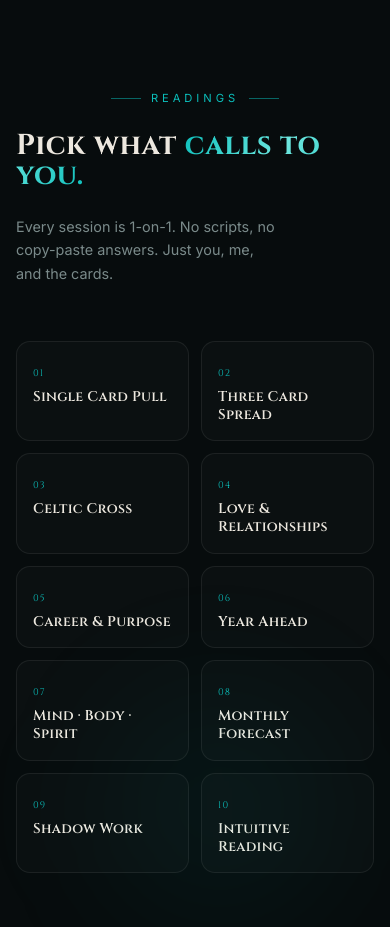
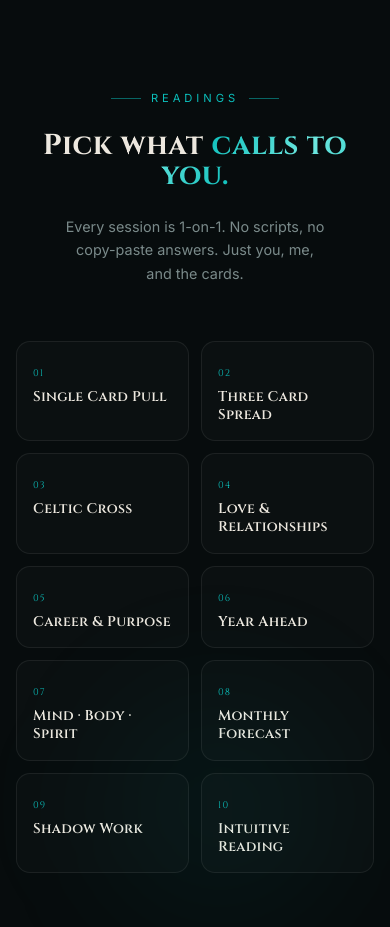
Before and after one commit to pydev0/teal_arcana, a Next.js app: page / in a window 390 px wide. Shown: the part 4240-5167 px from the top of the page. Built offline with nearby package versions, Linux system fonts and the light colour scheme.

Commit message:
Center readings section heading on mobile

```diff
--- a/components/Services.tsx
+++ b/components/Services.tsx
@@ -58,7 +58,7 @@ export default function Services() {
         </ScrollReveal>
 
         {/* Heading row */}
-        <ScrollReveal style={{ display: "flex", flexDirection: "column", gap: "1.5rem", marginBottom: "3.5rem" }} className="md:flex-row md:items-end md:justify-between">
+        <ScrollReveal style={{ display: "flex", flexDirection: "column", gap: "1.5rem", marginBottom: "3.5rem" }} className="items-center text-center md:flex-row md:items-end md:justify-between md:text-left">
           <h2 className="font-display" style={{ fontSize: "clamp(1.8rem, 4.5vw, 3rem)", fontWeight: 700, lineHeight: 1.05, maxWidth: 520 }}>
             Pick what <span className="gradient-text">calls to you.</span>
           </h2>
```
